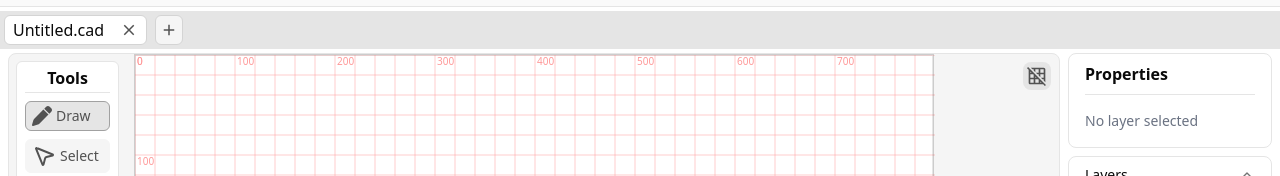
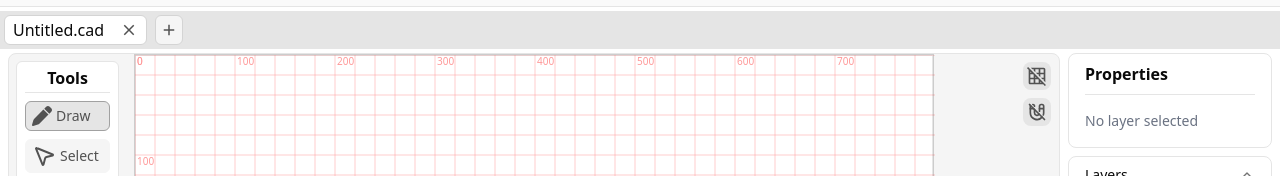
Before and after one commit to ffaann02/cpe381-simple-cad, a React (Vite) app: page /editor in a window 1280 px wide. Shown: the part 159-335 px from the top of the page. Built offline with nearby package versions, Linux system fonts and the light colour scheme.

Commit message:
add snapGrid base

```diff
--- a/src/components/pages/editor/shape-canvas/CanvasDrawing.tsx
+++ b/src/components/pages/editor/shape-canvas/CanvasDrawing.tsx
@@ -38,7 +38,21 @@ const CanvasDrawing: React.FC<CanvasDrawingProps> = ({
     shape,
     tool,
     selectedLayerId,
+    snapEnabled,
+    showGrid,
   } = useTab();
+
+  const getSnappedPos = (pos: Point): Point => {
+    const gridSize = 20;
+    return {
+      x: Math.round(pos.x / gridSize) * gridSize,
+      y: Math.round(pos.y / gridSize) * gridSize,
+    };
+  };
+
+  const effectiveMousePos = (snapEnabled && showGrid && mousePos)
+    ? getSnappedPos(mousePos)
+    : mousePos;
 
   useEffect(() => {
     const canvas = canvasRef.current;
@@ -100,19 +114,19 @@ const CanvasDrawing: React.FC<CanvasDrawingProps> = ({
     );
 
     points.forEach((pt) => drawMarker(pt.x, pt.y, ctx));
-    if (points.length > 0 && mousePos) {
+    if (points.length > 0 && effectiveMousePos ) {
       if (shape === ShapeMode.Line && points.length === 1) {
         drawBresenhamLine(
           points[0].x,
           points[0].y,
-          mousePos.x,
-          mousePos.y,
+          effectiveMousePos .x,
+          effectiveMousePos .y,
           ctx,
           previewLineColor
         );
       } else if (shape === ShapeMode.Circle && points.length === 1) {
-        const dx = mousePos.x - points[0].x;
-        const dy = mousePos.y - points[0].y;
+        const dx = effectiveMousePos .x - points[0].x;
+        const dy = effectiveMousePos .y - points[0].y;
         drawCircle(
           points[0].x,
           points[0].y,
@@ -125,13 +139,13 @@ const CanvasDrawing: React.FC<CanvasDrawingProps> = ({
           points[0],
           points[1],
           points[2],
-          mousePos,
+          effectiveMousePos ,
           ctx,
           previewLineColor
         );
       } else if (shape === ShapeMode.Ellipse && points.length === 1) {
-        const dx = Math.abs(mousePos.x - points[0].x);
-        const dy = Math.abs(mousePos.y - points[0].y);
+        const dx = Math.abs(effectiveMousePos.x - points[0].x);
+        const dy = Math.abs(effectiveMousePos.y - points[0].y);
         drawEllipseMidpoint(
           points[0].x,
           points[0].y,
@@ -153,13 +167,13 @@ const CanvasDrawing: React.FC<CanvasDrawingProps> = ({
           curves.find((curve) => curve.layerId === selectedLayerId); // Find the selected object based on the layerId
         if (!selectedObject) return; // If no object is found, exit early
 
-        const { x, y } = mousePos || { x: 0, y: 0 }; // Use mouse position or default to (0, 0)
+        const { x, y } = effectiveMousePos || { x: 0, y: 0 }; // Use mouse position or default to (0, 0)
         drawBoundingBox(100, 100, 200, 200, ctx); // Draw the bounding box around the selected object
       }
     }
   }, [
     points,
-    mousePos,
+    effectiveMousePos,
     lines,
     circles,
     curves,
--- a/src/context/AppContext.tsx
+++ b/src/context/AppContext.tsx
@@ -22,6 +22,8 @@ interface TabContextType {
   setTool: (tool: Tools) => void;
   showGrid: boolean;
   setShowGrid: (showGrid: boolean) => void;
+  snapEnabled: boolean;
+  setSnapEnabled: React.Dispatch<React.SetStateAction<boolean>>;
   layers: Layer[];
   setLayers: (layers: Layer[]) => void;
   selectedLayerId: string | null;
@@ -57,6 +59,7 @@ export const TabProvider = ({ children }: { children: ReactNode }) => {
   const [tab, setTab] = useState<string>(Tabs.Shape);
   const [tool, setTool] = useState<Tools>(Tools.Draw);
 
+  const [snapEnabled, setSnapEnabled] = useState<boolean>(false);
   const [showGrid, setShowGrid] = useState<boolean>(true);
   const [layers, setLayers] = useState<Layer[]>([]);
   const [selectedLayerId, setSelectedLayerId] = useState<string | null>(null);
@@ -87,6 +90,8 @@ export const TabProvider = ({ children }: { children: ReactNode }) => {
     setTool,
     showGrid,
     setShowGrid,
+    snapEnabled,
+    setSnapEnabled,
     layers,
     setLayers,
     selectedLayerId,
--- a/src/pages/CadEditor.tsx
+++ b/src/pages/CadEditor.tsx
@@ -10,6 +10,7 @@ import { PiSelectionBold } from "react-icons/pi";
 import Canvas from "@/components/pages/editor/shape-canvas/Canvas";
 import PropertiesTab from "@/components/layout/PropertiesTab";
 import { MdGridOff, MdGridOn } from "react-icons/md";
+import { TbMagnet, TbMagnetOff } from "react-icons/tb";
 import ModalSwitcher from "@/components/layout/ModalSwitcher";
 
 const gridOpacity = 0.4;
@@ -21,6 +22,8 @@ const CadEditor = () => {
     canvasSize,
     showGrid,
     setShowGrid,
+    snapEnabled,
+    setSnapEnabled,
     points,
     lines,
     curves,
@@ -74,7 +77,7 @@ const CadEditor = () => {
       <div className="relative grid grid-cols-12 gap-x-2 px-2 pb-2 h-[calc(100vh-12rem)]">
         <ToolsTab />
         <div className="relative bg-neutral-100 border rounded-md col-span-10 flex items-center justify-center">
-          <div className="absolute top-2 right-2 z-10">
+          <div className="absolute grid grid-rows-2 top-2 right-2 z-10 gap-2">
             <button
               className="bg-neutral-200 cursor-pointer p-1 rounded-md hover:bg-neutral-300"
               onClick={() => setShowGrid(!showGrid)}
@@ -83,6 +86,24 @@ const CadEditor = () => {
                 <MdGridOff className="text-xl text-neutral-600" />
               ) : (
                 <MdGridOn className="text-xl text-neutral-600" />
+              )}
+            </button>
+
+            <button
+              className={`p-1 rounded-md ${
+                showGrid
+                  ? "bg-neutral-200 hover:bg-neutral-300 cursor-pointer"
+                  : "bg-neutral-100 text-neutral-400 cursor-not-allowed"
+              }`}
+              onClick={() => {
+                if (showGrid) setSnapEnabled((prev) => !prev);
+              }}
+              disabled={!showGrid}
+            >
+              {snapEnabled ? (
+                <TbMagnet className="text-xl text-neutral-600" />
+              ) : (
+                <TbMagnetOff className="text-xl text-neutral-600" />
               )}
             </button>
           </div>
```
